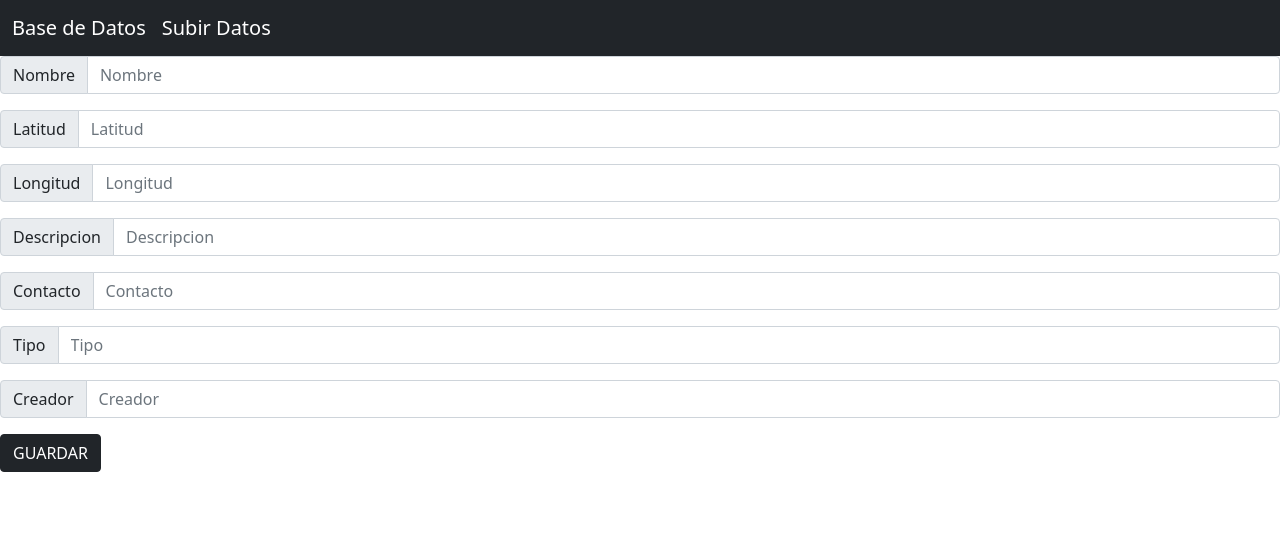
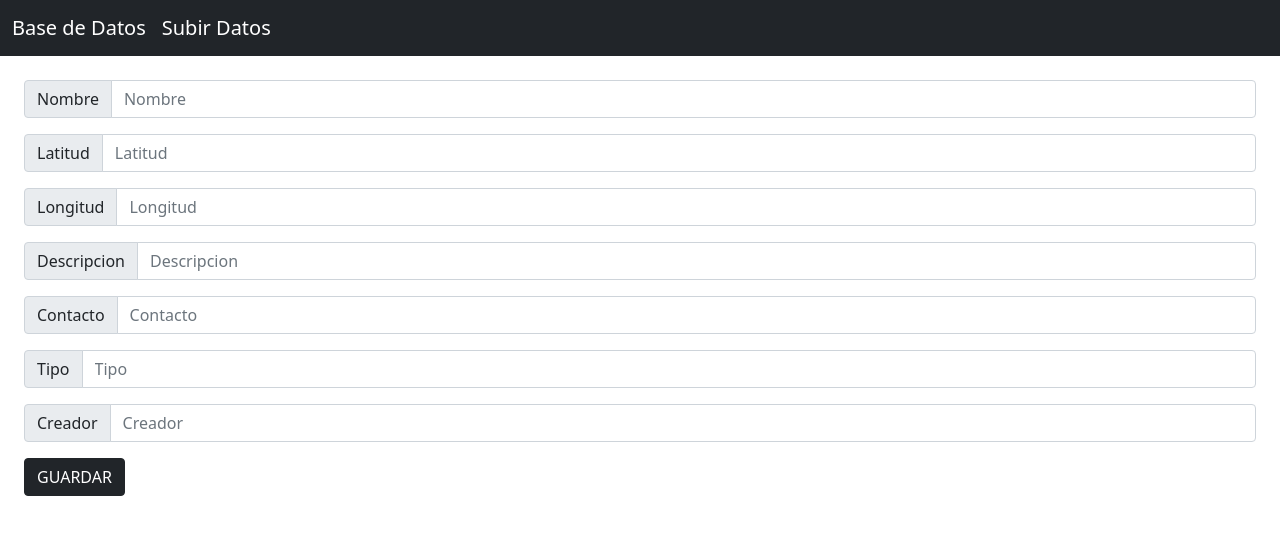
Before and after one commit to Leonkinilo/LadrAR, a React (Create React App) app in the folder front-end/: page /subir in a window 1280 px wide. Shown: the top 534 px of the page. Built offline with nearby package versions, Linux system fonts and the light colour scheme.

Commit message:
post funcionando

```diff
--- a/front-end/src/componentes/subir.js
+++ b/front-end/src/componentes/subir.js
@@ -5,25 +5,42 @@ import axios from "axios";
 
 export default function Subir() {
 
-    const [newPost, setNewPost] = React.useState({
-        "nombre" : "Pedro",
-        "latitud": 762134578145,
-        "longitud": 873693,
-        "descripcion" : "grande y rubio",
-        "contacto" : "85654432",
-        "tipo" : "perrera",
-        "creador" : "grita"
+    const [newPost, setNewPost] = useState({
+		nombre: '',
+		latitud: '',
+		longitud: '',
+		descripcion: '',
+		contacto: '',
+		tipo: '',
+		creador: '',
 	});
+
+	const changeProperty = (name, value) => {
+		setNewPost({
+			...newPost,
+			[name]: value,
+		});
+	};
+
 
     const sendPostRequest = async () => {
         try {
             const resp = await axios.post('https://ladr-ar.herokuapp.com/home', newPost);
-            console.log(resp.newPost);
+            console.log(resp.data);
         }
         catch (err) {
             // Handle Error Here
             console.error(err);
         }
+        setNewPost({
+			nombre: '',
+			latitud: '',
+			longitud: '',
+			descripcion: '',
+			contacto: '',
+			tipo: '',
+			creador: '',
+		});
     };
 
     // React.useEffect(() => {
@@ -31,72 +48,91 @@ export default function Subir() {
     // }, []);
 
     return (
-        <>
+        <div className='p-4'>
             <InputGroup className="mb-3">
                 <InputGroup.Text id="basic-addon1">Nombre</InputGroup.Text>
                 <FormControl
-                    placeholder="Nombre"
-                    aria-label="Username"
-                    aria-describedby="basic-addon1"
+					value={newPost.nombre}
+					onChange={e => changeProperty('nombre', e.target.value)}
+					placeholder='Nombre'
+					aria-label='Username'
+					aria-describedby='basic-addon1'
 				/>
             </InputGroup>
 
             <InputGroup className="mb-3">
                 <InputGroup.Text id="basic-addon1">Latitud</InputGroup.Text>
                 <FormControl
-                    placeholder="Latitud"
-                    aria-label="Username"
-                    aria-describedby="basic-addon1"
+					value={newPost.latitud}
+					type='number'
+					onChange={e => changeProperty('latitud', +e.target.value)}
+					placeholder='Latitud'
+					aria-label='Username'
+					aria-describedby='basic-addon1'
 				/>
             </InputGroup>
 
             <InputGroup className="mb-3">
                 <InputGroup.Text id="basic-addon1">Longitud</InputGroup.Text>
                 <FormControl
-                    placeholder="Longitud"
-                    aria-label="Username"
-                    aria-describedby="basic-addon1"
+					value={newPost.longitud}
+					type='number'
+					onChange={e => changeProperty('longitud', +e.target.value)}
+					placeholder='Longitud'
+					aria-label='Username'
+					aria-describedby='basic-addon1'
 				/>
             </InputGroup>
 
             <InputGroup className="mb-3">
                 <InputGroup.Text id="basic-addon1">Descripcion</InputGroup.Text>
                 <FormControl
-                    placeholder="Descripcion"
-                    aria-label="Username"
-                    aria-describedby="basic-addon1"
+					value={newPost.descripcion}
+					onChange={e => changeProperty('descripcion', e.target.value)}
+					placeholder='Descripcion'
+					aria-label='Username'
+					aria-describedby='basic-addon1'
 				/>
             </InputGroup>
 
             <InputGroup className="mb-3">
                 <InputGroup.Text id="basic-addon1">Contacto</InputGroup.Text>
                 <FormControl
-                    placeholder="Contacto"
-                    aria-label="Username"
-                    aria-describedby="basic-addon1"
+					value={newPost.contacto}
+					onChange={e => changeProperty('contacto', e.target.value)}
+					placeholder='Contacto'
+					aria-label='Username'
+					aria-describedby='basic-addon1'
 				/>
             </InputGroup>
 
             <InputGroup className="mb-3">
                 <InputGroup.Text id="basic-addon1">Tipo</InputGroup.Text>
                 <FormControl
-                    placeholder="Tipo"
-                    aria-label="Username"
-                    aria-describedby="basic-addon1"
+					value={newPost.tipo}
+					onChange={e => changeProperty('tipo', e.target.value)}
+					placeholder='Tipo'
+					aria-label='Username'
+					aria-describedby='basic-addon1'
 				/>
             </InputGroup>
 
             <InputGroup className="mb-3">
                 <InputGroup.Text id="basic-addon1">Creador</InputGroup.Text>
                 <FormControl
-                    placeholder="Creador"
-                    aria-label="Username"
-                    aria-describedby="basic-addon1"
+					value={newPost.creador}
+					onChange={e => changeProperty('creador', e.target.value)}
+					placeholder='Creador'
+					aria-label='Username'
+					aria-describedby='basic-addon1'
 				/>
             </InputGroup>
 
-            <Button variant="dark" align="self-center" onClick={() => sendPostRequest()}> GUARDAR </Button>
-        </>
+            <Button variant='dark' align='self-center' onClick={() => sendPostRequest()}>
+				{' '}
+				GUARDAR{' '}
+			</Button>
+        </div>
     )
 }
 
```
Lines whose indentation alone changed are shown as unchanged.
